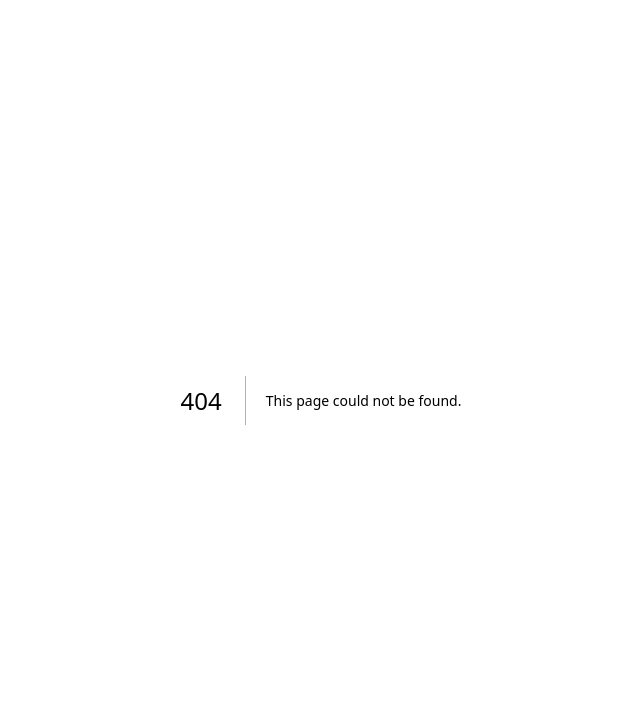
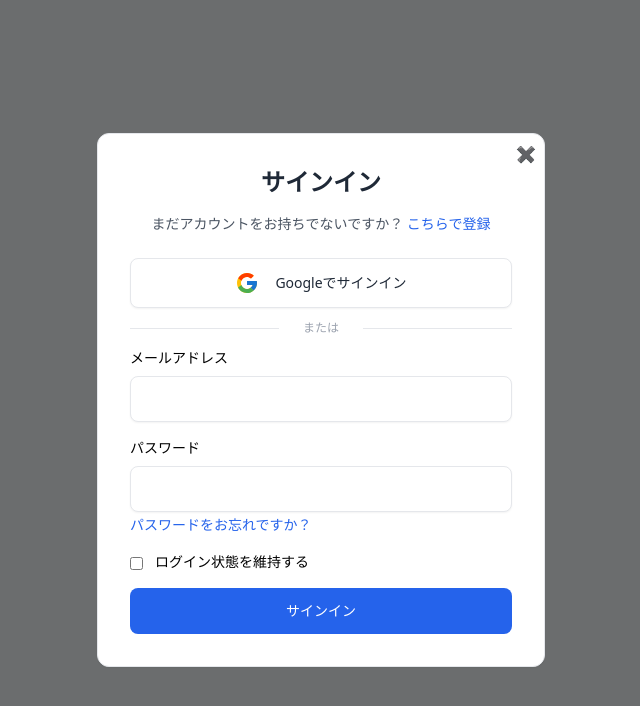
Before and after one commit to Charlie2222223/Fashion-Folder, a Next.js app: page /components/LoginForm in a window 1280 px wide. Before the commit this address had no page. Shown: the top 706 px of the page, without its empty margins (319-959 px from the left). Built offline with nearby package versions, Linux system fonts and the light colour scheme.

Commit message:
エラーの修正

```diff
--- /dev/null
+++ b/src/pages/components/LoginForm.tsx
@@ -0,0 +1,92 @@
+import { useRouter } from 'next/router';
+import React from 'react';
+import { FcGoogle } from 'react-icons/fc';
+
+const SignInForm: React.FC<{ onClose: () => void }> = ({ onClose }) => {
+
+  const router = useRouter();
+
+  const handleClick = () => {
+    // `/about` ページに遷移する
+    router.push('/SignIn');
+  };
+
+  const handleGoogleLogin = () => {
+    window.location.href = 'http://localhost:8000/auth/google';
+  };
+
+  return (
+    <div className="fixed inset-0 z-50 flex items-center justify-center bg-black bg-opacity-50">
+      <div className="relative w-full max-w-md p-8 mx-4 bg-white border border-gray-200 shadow-sm rounded-xl dark:bg-neutral-900 dark:border-neutral-700 sm:mx-8 md:mx-16 lg:mx-24 xl:mx-32">
+        <button
+          onClick={onClose}
+          className="absolute text-gray-600 top-2 right-2 hover:text-gray-900"
+        >
+          ✖
+        </button>
+        <h1 className="mb-4 text-2xl font-bold text-center text-gray-800 dark:text-white">
+          サインイン
+        </h1>
+        <p className="mb-6 text-sm text-center text-gray-600 dark:text-neutral-400">
+          まだアカウントをお持ちでないですか？{" "}
+          <a className="text-blue-600 decoration-2 hover:underline dark:text-blue-500" href="#"　onClick={handleClick}>
+            こちらで登録
+          </a>
+        </p>
+        <button
+        onClick={handleGoogleLogin}
+        className="inline-flex items-center justify-center w-full px-4 py-3 text-sm font-medium text-gray-800 bg-white border border-gray-200 rounded-lg shadow-sm gap-x-2 hover:bg-gray-50 focus:outline-none focus:bg-gray-50 dark:bg-neutral-900 dark:border-neutral-700 dark:text-white dark:hover:bg-neutral-800 dark:focus:bg-neutral-800">
+          <FcGoogle className="mr-2 text-2xl" />
+          Googleでサインイン
+        </button>
+        <div className="flex items-center py-3 text-xs text-gray-400 uppercase before:flex-1 before:border-t before:border-gray-200 before:me-6 after:flex-1 after:border-t after:border-gray-200 after:ms-6 dark:text-neutral-500 dark:before:border-neutral-600 dark:after:border-neutral-600">
+          または
+        </div>
+        <form>
+          <div className="grid gap-y-4">
+            <div>
+              <label className="block mb-2 text-sm dark:text-white" htmlFor="email">
+                メールアドレス
+              </label>
+              <input
+                className="block w-full px-4 py-3 text-sm border border-gray-200 rounded-lg shadow-sm focus:border-blue-500 focus:ring-blue-500 dark:bg-neutral-900 dark:border-neutral-700 dark:text-white dark:placeholder-neutral-500 dark:focus:bg-neutral-800 dark:focus:ring-neutral-600"
+                id="email"
+                name="email"
+                required
+                type="email"
+              />
+            </div>
+            <div>
+              <div className="flex items-center justify-between">
+                <label className="block mb-2 text-sm dark:text-white" htmlFor="password">
+                  パスワード
+                </label>
+              </div>
+              <input
+                className="block w-full px-4 py-3 text-sm border border-gray-200 rounded-lg shadow-sm focus:border-blue-500 focus:ring-blue-500 dark:bg-neutral-900 dark:border-neutral-700 dark:text-white dark:placeholder-neutral-500 dark:focus:bg-neutral-800 dark:focus:ring-neutral-600"
+                id="password"
+                name="password"
+                required
+                type="password"
+              />
+              <a className="inline-flex items-center text-sm text-blue-600 gap-x-1 decoration-2 hover:underline dark:text-blue-500" href="#">
+                  パスワードをお忘れですか？
+                </a>
+            </div>
+            <div className="flex items-center">
+              <input className="shrink-0 mt-0.5 border-gray-200 rounded text-blue-600 dark:bg-neutral-800 dark:border-neutral-700 dark:checked:bg-blue-500 dark:checked:border-blue-500 dark:focus:ring-offset-gray-800" id="remember-me" name="remember-me" type="checkbox" />
+              <label className="text-sm ms-3 dark:text-white" htmlFor="remember-me">
+                ログイン状態を維持する
+              </label>
+            </div>
+            <button className="inline-flex items-center justify-center w-full px-4 py-3 text-sm font-medium text-white bg-blue-600 border border-transparent rounded-lg gap-x-2 hover:bg-blue-700 focus:outline-none focus:bg-blue-700">
+              サインイン
+            </button>
+          </div>
+        </form>
+      </div>
+    </div>
+  );
+};
+
+export default SignInForm;
```
Also changed, not shown: 1 other file (tests, documents, lock files or other folders).
